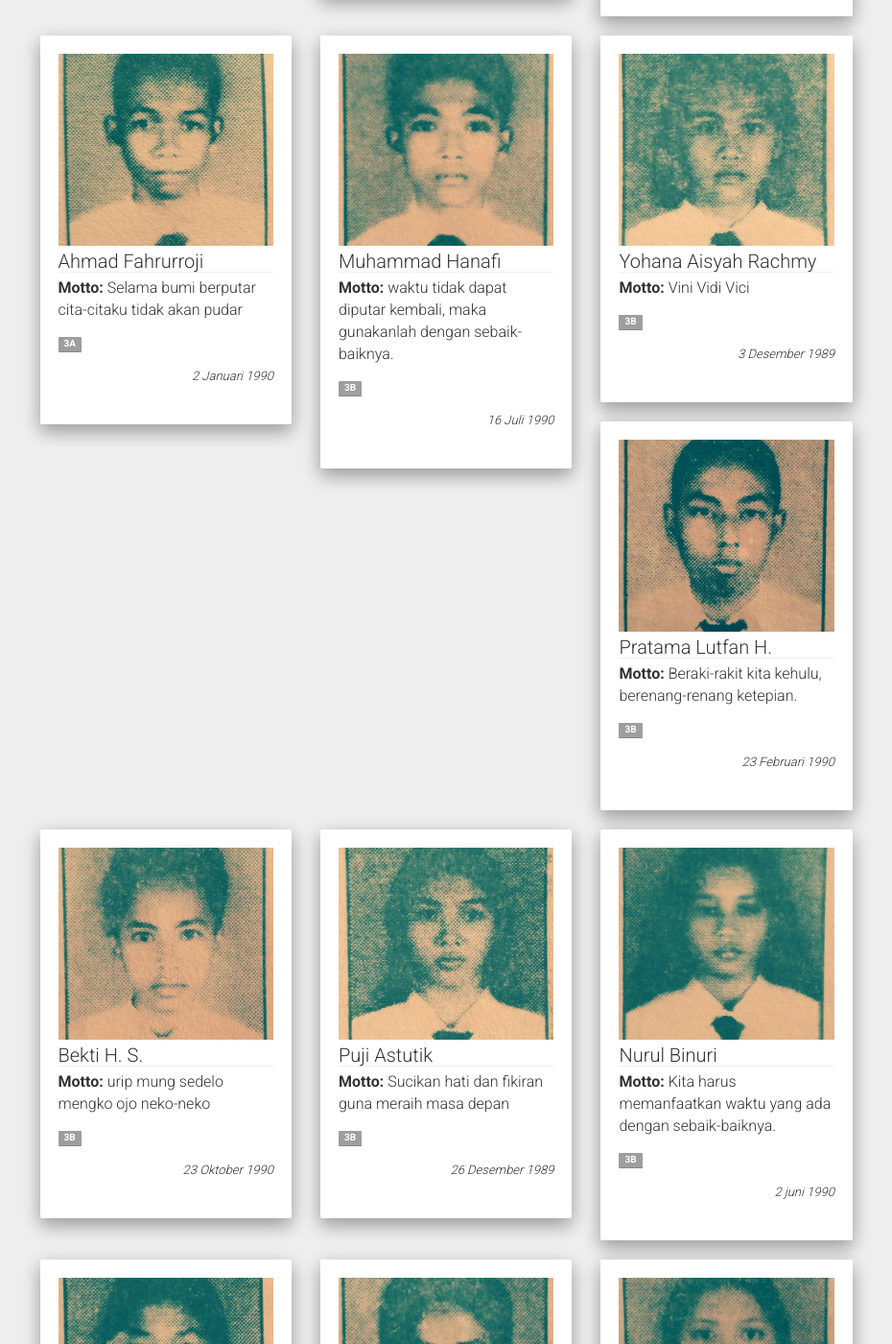
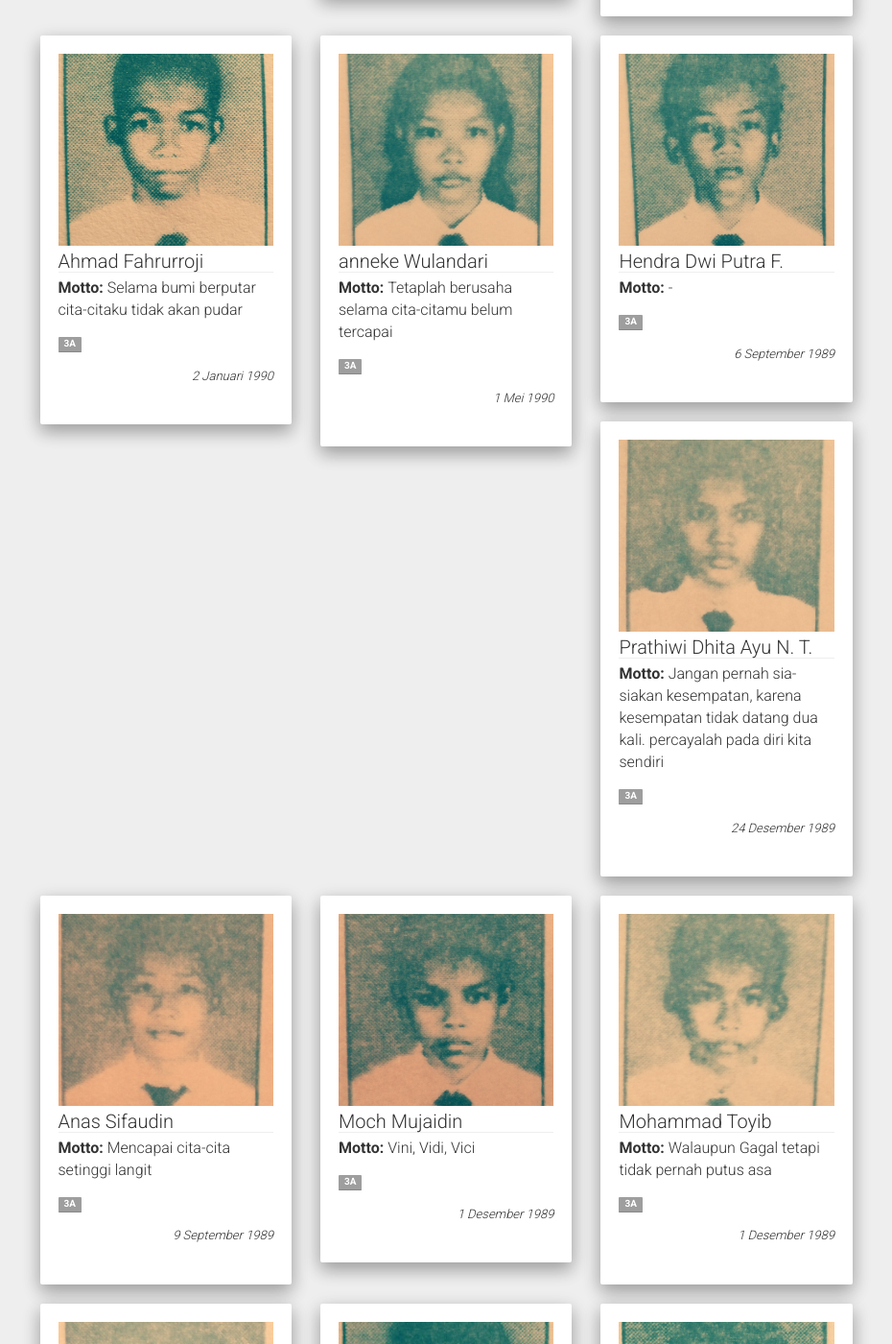
Before and after one commit to rangginang/rangginang.github.io, a Jekyll site: the page built from projects.md, in a window 1280 px wide and 1400 px high, scrolled down 1180 px. Shown: the whole window at 96% size, without its empty margins (321-1251 px from the left). Built offline with Jekyll 4.4.1, drawn with Linux system fonts in a browser that asks for light colours; nearby versions of some CDN libraries; some of the changed text lies outside the part shown.

Commit message:
added annas hendra mujaihidin pipit pratiwi toyib edited ayik

```diff
--- a/_data/projects.json
+++ b/_data/projects.json
@@ -39,6 +39,55 @@
 		"image": "fahrurroji.jpg",
 		"moto": "Selama bumi berputar cita-citaku tidak akan pudar",
 		"date": "2 Januari 1990",
+		"tags": ["3A"]
+	},
+	{
+		"name": "anneke Wulandari",
+		"image": "anneke.jpg",
+		"moto": "Tetaplah berusaha selama cita-citamu belum tercapai",
+		"date": "1 Mei 1990",
+		"tags": ["3A"]
+	},
+	{
+		"name": "Hendra Dwi Putra F.",
+		"image": "hendra.jpg",
+		"moto": "-",
+		"date": "6 September 1989",
+		"tags": ["3A"]
+	},
+	{
+		"name": "Prathiwi Dhita Ayu N. T.",
+		"image": "prathiwi.jpg",
+		"moto": "Jangan pernah sia-siakan kesempatan, karena kesempatan tidak datang dua kali. percayalah pada diri kita sendiri",
+		"date": "24 Desember 1989",
+		"tags": ["3A"]
+	},
+	{
+		"name": "Anas Sifaudin",
+		"image": "anass.jpg",
+		"moto": "Mencapai cita-cita setinggi langit",
+		"date": "9 September 1989",
+		"tags": ["3A"]
+	},
+	{
+		"name": "Moch Mujaidin",
+		"image": "mujaidin.jpg",
+		"moto": "Vini, Vidi, Vici",
+		"date": "1 Desember 1989",
+		"tags": ["3A"]
+	},
+	{
+		"name": "Mohammad Toyib",
+		"image": "toyib.jpg",
+		"moto": "Walaupun Gagal tetapi tidak pernah putus asa",
+		"date": "1 Desember 1989",
+		"tags": ["3A"]
+	},
+	{
+		"name": "Pipit Hudatul Khusna",
+		"image": "pipit.jpg",
+		"moto": "Bersemangat",
+		"date": "16 April 1989",
 		"tags": ["3A"]
 	},
 	{
```
Also changed, not shown: static/projects/anass.jpg (added), static/projects/anneke.jpg (added), static/projects/ayik.jpg, static/projects/hendra.jpg (added), static/projects/mujaidin.jpg (added), static/projects/pipit.jpg (added), static/projects/prathiwi.jpg (added), static/projects/toyib.jpg (added).
